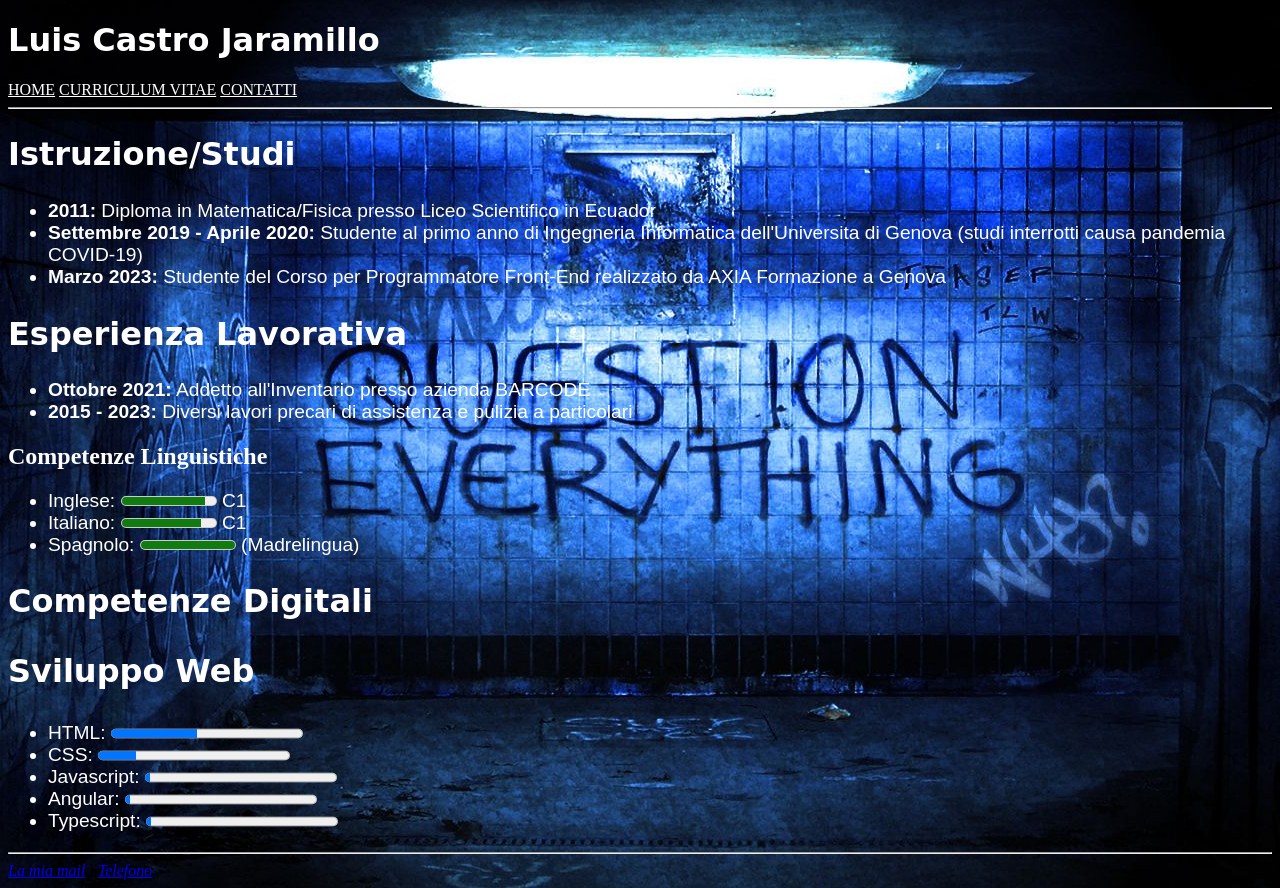
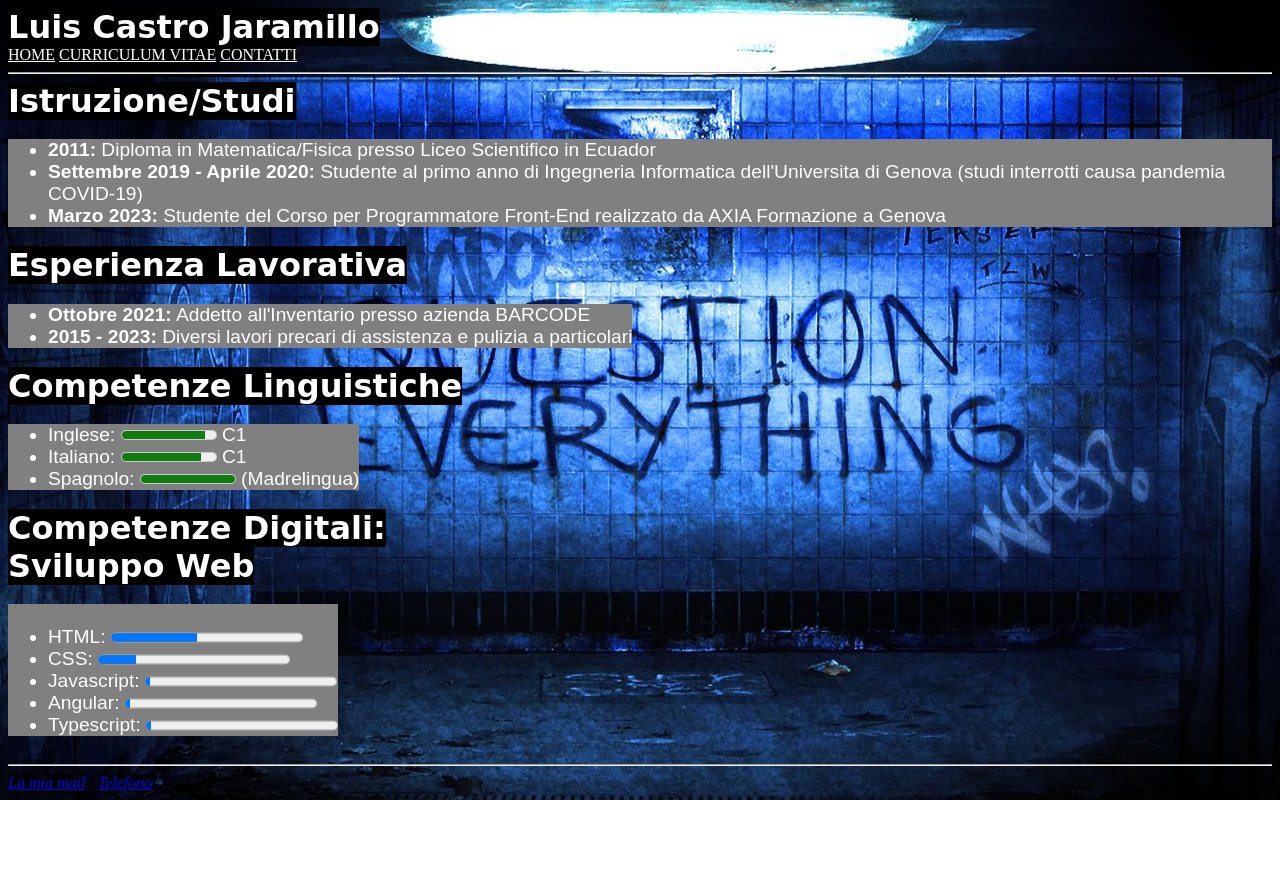
Before and after one commit to Doxstart/CV-online, a plain HTML site: page Curriculum.html in a window 1280 px wide. After the commit the page ends 800 px from the top, so only its background shows below. Drawn offline with Linux system fonts and the light colour scheme; a web font is replaced by a local one.

Commit message:
2do agg.

```diff
--- a/Curriculum.html
+++ b/Curriculum.html
@@ -20,18 +20,18 @@
     </header>
     <main class="fontcolor">
         <h2 class="titlefont">Istruzione/Studi</h2>
-        <ul class="bodyfont">
+        <ul class="bodyfont bodyrett">
             <li><b>2011:</b> Diploma in Matematica/Fisica presso Liceo Scientifico in Ecuador</li>
             <li><b>Settembre 2019 - Aprile 2020:</b> Studente al primo anno di Ingegneria Informatica dell'Universita di Genova (studi interrotti causa pandemia COVID-19)</li>
             <li><b>Marzo 2023:</b> Studente del Corso per Programmatore Front-End realizzato da AXIA Formazione a Genova</li>
         </ul>
-        <h2 class="titlefont">Esperienza Lavorativa</h2>
-        <ul class="bodyfont">
+        <h2 class="titlefont">Esperienza Lavorativa</h2><br>
+        <ul class="bodyfont bodyrett">
             <li><b>Ottobre 2021:</b> Addetto all'Inventario presso azienda BARCODE</li>
             <li><b>2015 - 2023:</b> Diversi lavori precari di assistenza e pulizia a particolari</li>
-        </ul>
-        <h2 class="title">Competenze Linguistiche</h2>
-        <ul class="bodyfont">
+        </ul><br>
+        <h2 class="titlefont">Competenze Linguistiche</h2><br>
+        <ul class="bodyfont bodyrett">
             <li>
                 <label for="Inglese">Inglese: </label>
                 <meter id="Inglese" value="89" min="0" max="100">89 out of 100</meter> C1<br>
@@ -44,10 +44,10 @@
                 <label for="Spagnolo">Spagnolo: </label>
                 <meter id="Spagnolo" value="10" min="0" max="10">8 out of 10</meter> (Madrelingua)<br>
             </li>
-        </ul>
-        <h2 class="titlefont">Competenze Digitali</h2>
-        <h3 class="titlefont">Sviluppo Web</h3>
-        <ul class="bodyfont">
+        </ul><br>
+        <h2 class="titlefont">Competenze Digitali:</h2><br>
+        <h4 class="titlefont">Sviluppo Web</h4><br>
+        <ul class="bodyfont bodyrett"><br>
             <li>
                 <label for="HTML">HTML:</label>
                 <progress id="HTML" value="45" max="100"> 45% </progress>
--- a/stylecv.css
+++ b/stylecv.css
@@ -1,4 +1,9 @@
 @import url('https://fonts.googleapis.com/css2?family=Aldrich&family=Monofett&display=swap');
+
+h1, h2, h3, h4, a{
+    background-color: black;
+    display: inline;
+}
 
 .backgr-img{
     background-image: url(./assets/fondimg.jpg);
@@ -19,3 +24,8 @@
     font-family: 'Aldrich', sans-serif;
     font-size: larger;
 }
+
+.bodyrett{
+    background-color: grey;
+    display: inline-block;
+}
```
Also changed, not shown: Contactme.html (+2 -2 lines), index.html (+5 -5 lines).
